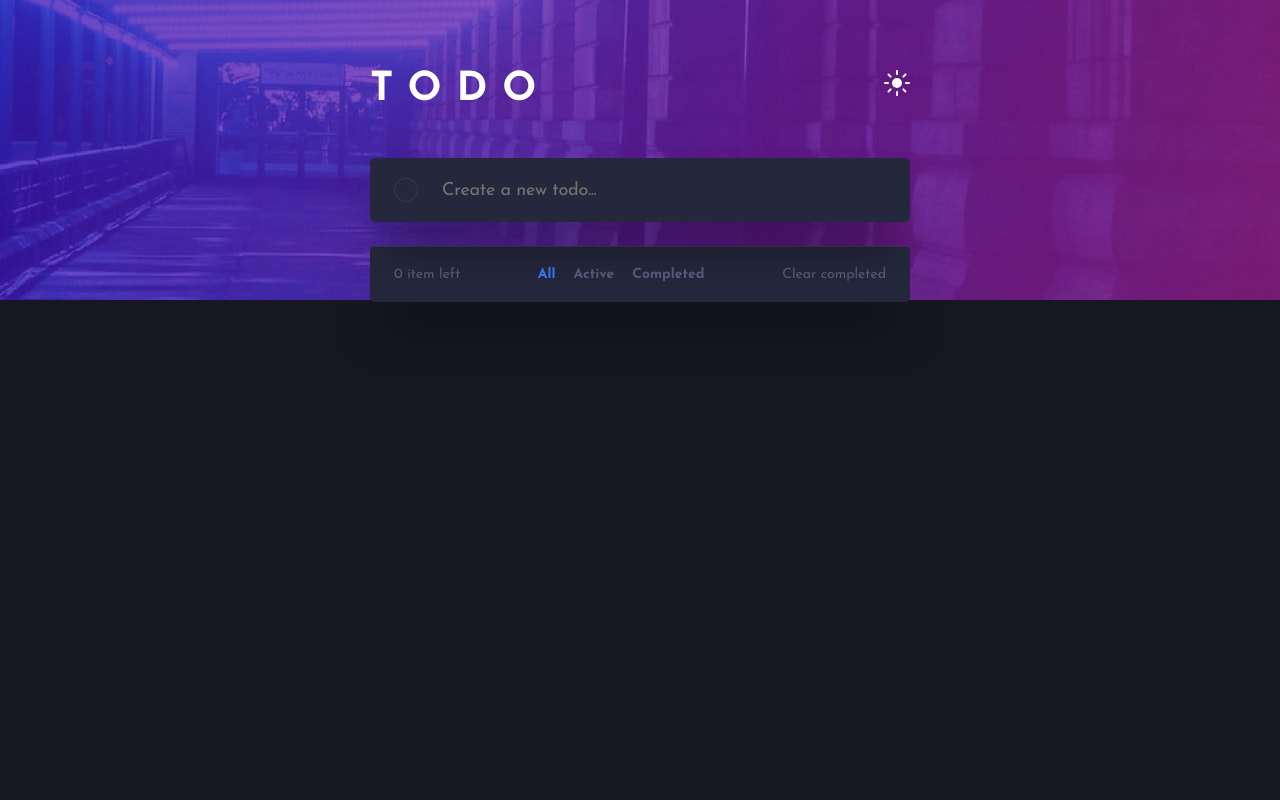
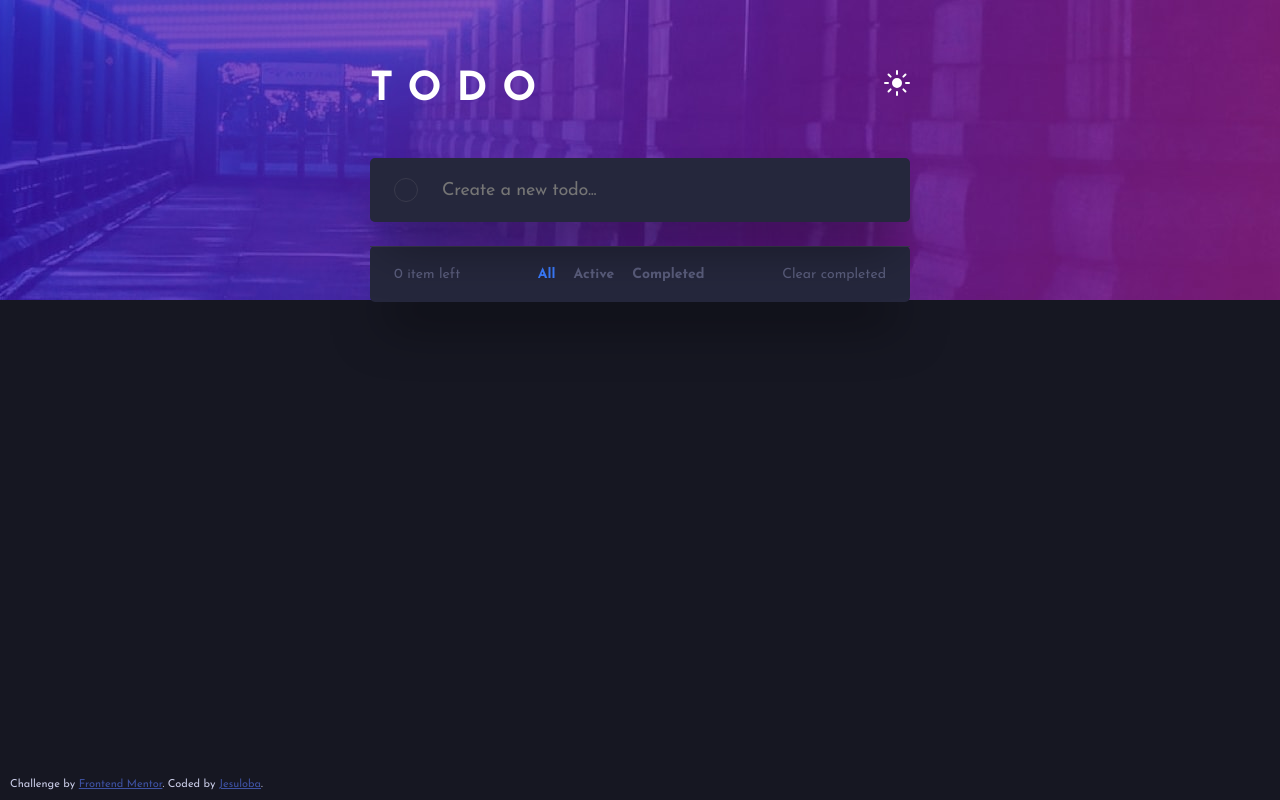
Before and after one commit to Jesuloba-world/todo-app-fm, a React (Create React App) app: page / in a window 1280 px wide. Built offline with nearby package versions, Linux system fonts and the light colour scheme.

Commit message:
Added attribution section

```diff
--- /dev/null
+++ b/src/components/Attribution/attribution.tsx
@@ -0,0 +1,15 @@
+const attribution: React.FC = () => (
+	<div className="attribution">
+		Challenge by{" "}
+		<a href="https://www.frontendmentor.io?ref=challenge" target="blank">
+			Frontend Mentor
+		</a>
+		. Coded by{" "}
+		<a href="http://www.github.com/jesuloba-world" target="blank">
+			Jesuloba
+		</a>
+		.
+	</div>
+);
+
+export default attribution;
--- a/src/containers/Background/Background.tsx
+++ b/src/containers/Background/Background.tsx
@@ -1,4 +1,4 @@
-import React from "react";
+import Attribution from "../../components/Attribution/attribution";
 
 interface backgroundProps {
 	isDark: Boolean;
@@ -12,6 +12,7 @@ const Background: React.FC<backgroundProps> = (props) => (
 		<div className={`background--app-holder`}>
 			<div className={`background--app-holder__main`}>
 				{props.children}
+				<Attribution />
 			</div>
 		</div>
 	</div>
--- a/src/sass/layout/_background.scss
+++ b/src/sass/layout/_background.scss
@@ -45,3 +45,20 @@
 		}
 	}
 }
+
+.attribution {
+	position: fixed;
+	bottom: 0;
+	left: 0;
+	padding: 1rem;
+	font-size: 1.1rem;
+	transition: all 0.5s;
+
+	& a {
+		color: hsl(228, 45%, 44%);
+
+		&:hover {
+			color: green;
+		}
+	}
+}
```
